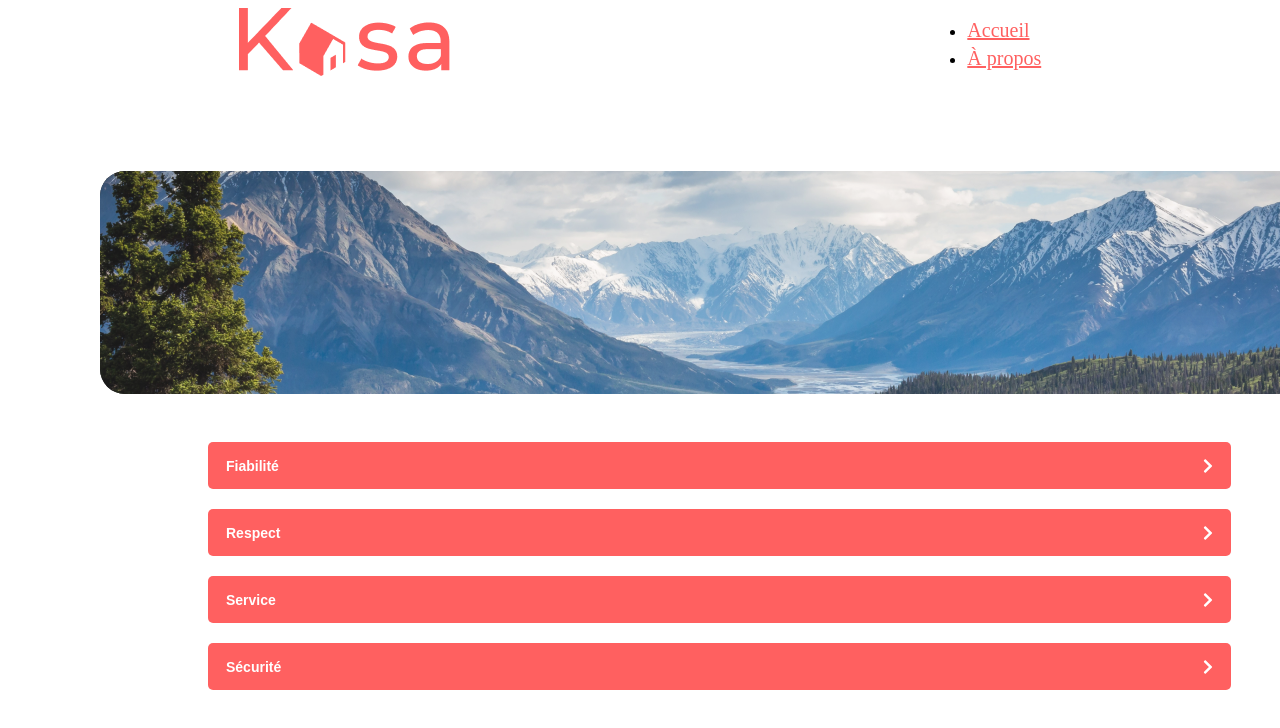
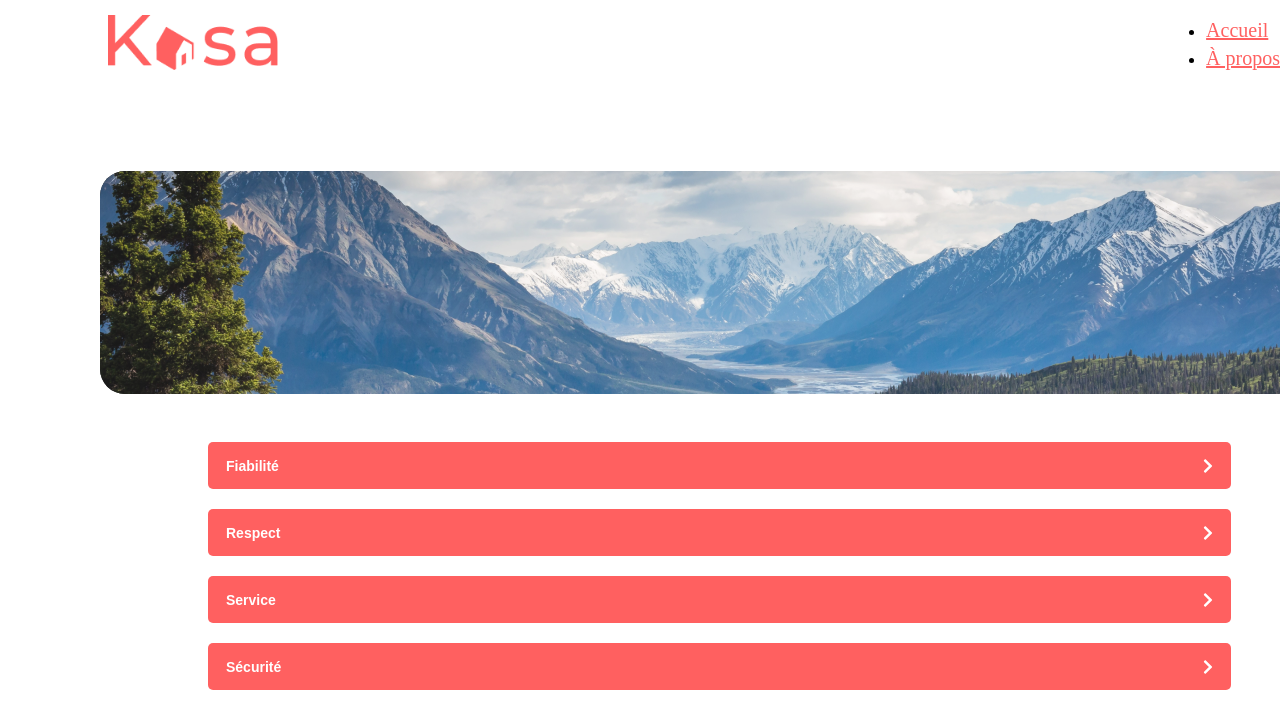
Before and after one commit to Flower-dev/FloreMalonda_11_09022021, a React (Create React App) app: page /a_propos in a window 1280 px wide. Shown: the top 728 px of the page. Built offline with nearby package versions, Linux system fonts and the light colour scheme.

Commit message:
update css location page

```diff
--- a/src/components/AccordionLocation/AccordionLocation.css
+++ b/src/components/AccordionLocation/AccordionLocation.css
@@ -59,12 +59,3 @@
     font-size: 14px;
     padding: 18px;
 }
-
-/* CONTAINER */
-
-.accordionlocation-container {
-    margin-bottom: 20px;
-    margin-left: 108px;
-    position: relative;
-    margin-right: -40px;
-}
--- a/src/components/App/App.css
+++ b/src/components/App/App.css
@@ -1,24 +1,22 @@
-/* .navbar li {
-    text-decoration: none;
-    display: flex;
-    flex-direction: row;
-    align-items: flex-end;
-    text-align: right;
-    text-decoration-line: underline;
-
-    left: 75.08%;
-    right: 13.95%;
-    top: 25%;
-    bottom: 25%;
-
-} */
-
+/* GENERAL */
 .navbar {
     display: flex;
     flex-direction: row;
-    justify-content: space-around;
+    justify-content: space-between;
     align-items: center;
+    width: 100%;
 }
+
+/* LOGO */
+.logo {
+    margin-left: 108px;
+}
+
+.logo img {
+    width: 170px;
+}
+
+/* MENU */
 
  .nav {
     text-decoration: none;
@@ -27,11 +25,6 @@
     align-items: flex-end;
     text-align: right;
     text-decoration-line: underline;
-
-    left: 75.08%;
-    right: 13.95%;
-    top: 25%;
-    bottom: 25%;
 
     font-family: Montserrat;
     font-style: normal;
@@ -43,6 +36,7 @@
     color: #FF6060;
 }
 
+/* PART 404 */
 
 .nomatch h1 {
     /* 404 */
--- a/src/components/Avatar/Avatar.css
+++ b/src/components/Avatar/Avatar.css
@@ -23,7 +23,7 @@
     font-family: Montserrat;
     font-style: normal;
     font-weight: normal;
-    font-size: 16px;
+    font-size: 14px;
     line-height: 142.6%;
     /* or 26px */
 
--- a/src/components/Slideshow/Slideshow.css
+++ b/src/components/Slideshow/Slideshow.css
@@ -3,4 +3,5 @@
     height: 415px;
     border-radius: 25px;
     object-fit: cover;
+    margin-left: 108px;
 }
--- a/src/views/LocationPage/LocationPage.css
+++ b/src/views/LocationPage/LocationPage.css
@@ -3,6 +3,7 @@
     width: 1240px;
     height: 1095px;
     top: 171px;
+    width: 100%;
 }
 
 .location_header {
@@ -10,6 +11,7 @@
     flex-direction: row;
     justify-content: space-between;
     align-items: center;
+    margin-right: 100px;
 }
 
 .main-container-tag {
@@ -22,7 +24,14 @@
 .main-container-accordion {
     display: flex;
     flex-direction: row;
+    margin-right: 108px;
 }
+
+.accordion-container {
+    margin-right: -38px;
+}
+
+/* TITLE PAGE - LOCATION NAME*/
 
 .title_locationpage {
     left: 6.94%;
@@ -45,6 +54,8 @@
     margin-left: 108px;
 }
 
+/* SUBTITLE PAGE - LOCATION LOCALISATION*/
+
 .subtitle_locationpage {
     /* left: 6.94%;
     right: 80.83%;
@@ -54,7 +65,7 @@
     font-family: Montserrat;
     font-style: normal;
     font-weight: normal;
-    font-size: 18px;
+    font-size: 16px;
     line-height: 142.6%;
     /* identical to box height, or 26px */
 
--- a/src/views/LocationPage/LocationPage.js
+++ b/src/views/LocationPage/LocationPage.js
@@ -41,17 +41,17 @@ function LocationPage() {
             <div>
                 {location.pictures.map((picture) => <Slideshow img={picture} key={picture}/>)}
             </div>
+
             <div className="location_header">
                 <div>
                     <h2 className="title_locationpage">{location.title}</h2>
                     <p className="subtitle_locationpage">{location.location}</p>
                 </div>
                 <div>
-
-                <Avatar name={location.host.name} picture={location.host.picture}/>
-
+                    <Avatar name={location.host.name} picture={location.host.picture}/>
                 </div>
             </div>
+
             <div className="main-container-tag">
                 {location.tags.map((tag) => <Tag content={tag} key={tag}/>)}
             </div>
@@ -66,10 +66,11 @@ function LocationPage() {
                 <div className="accordion-container">
                     <AccordionLocation
                     title="Equipement"
-                    content={location.equipments.join(',')}
+                    content={<li>{location.equipments.join(',')}</li>}
                     />
                 </div>
             </div>
+
         </div>
     );
 }
```
Also changed, not shown: src/views/NoMatch/NoMatch.js (deleted, +0 -13 lines), src/views/NoMatch/NoMatch.css (deleted).
